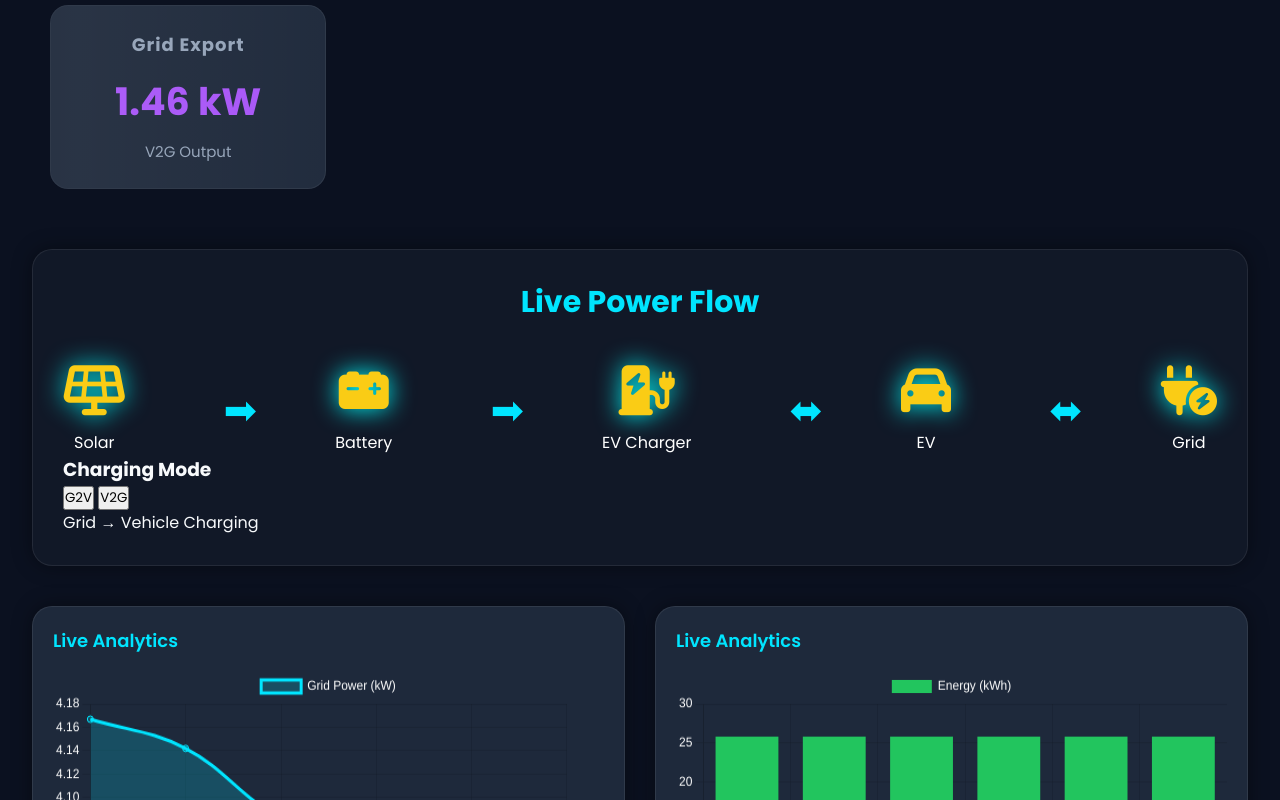
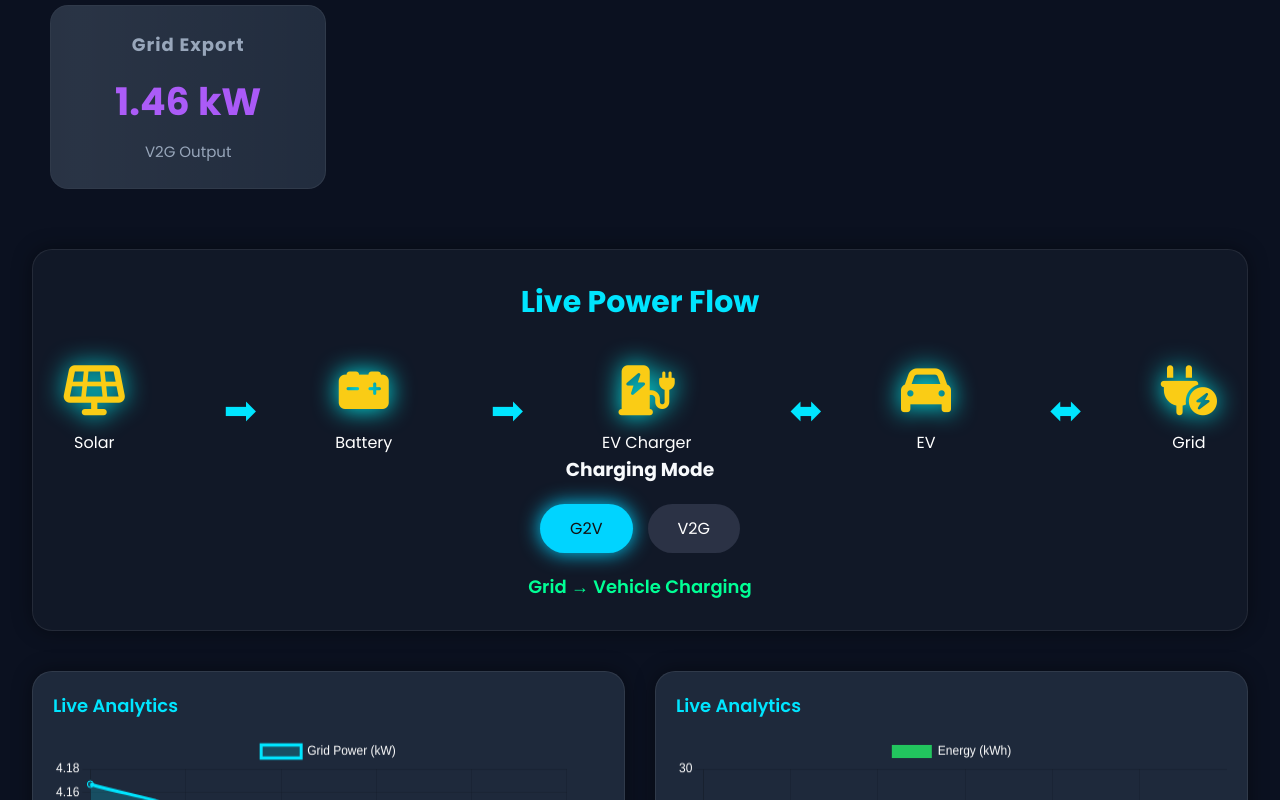
Before and after one commit to siddharthwable2006-lang/smart-ev-charging-infrastructure, a plain HTML site: page index.html in a window 1280 px wide. Shown: the part 1400-2200 px from the top of the page. Drawn offline with nearby package versions, Linux system fonts and the light colour scheme.

Commit message:
Update style.css

```diff
--- a/style.css
+++ b/style.css
@@ -1575,3 +1575,36 @@ transform:translateY(-5px);
 box-shadow:0 0 20px cyan;
 
 }
+.mode-card{
+    text-align:center;
+}
+
+.mode-buttons{
+    display:flex;
+    justify-content:center;
+    gap:15px;
+    margin:20px 0;
+}
+
+.mode{
+    border:none;
+    padding:12px 30px;
+    border-radius:30px;
+    background:#2b3245;
+    color:white;
+    font-size:16px;
+    cursor:pointer;
+    transition:.3s;
+}
+
+.mode.active{
+    background:#00d4ff;
+    color:#111;
+    box-shadow:0 0 20px #00d4ff;
+}
+
+#modeStatus{
+    font-size:18px;
+    color:#00ff95;
+    font-weight:600;
+}
```
